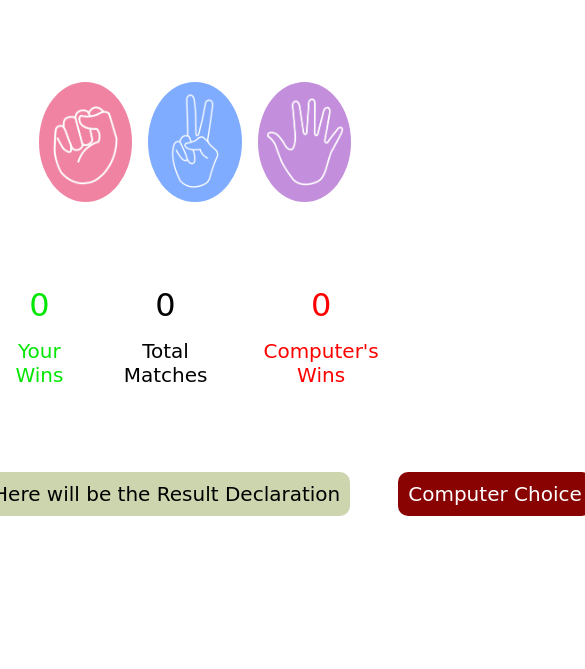
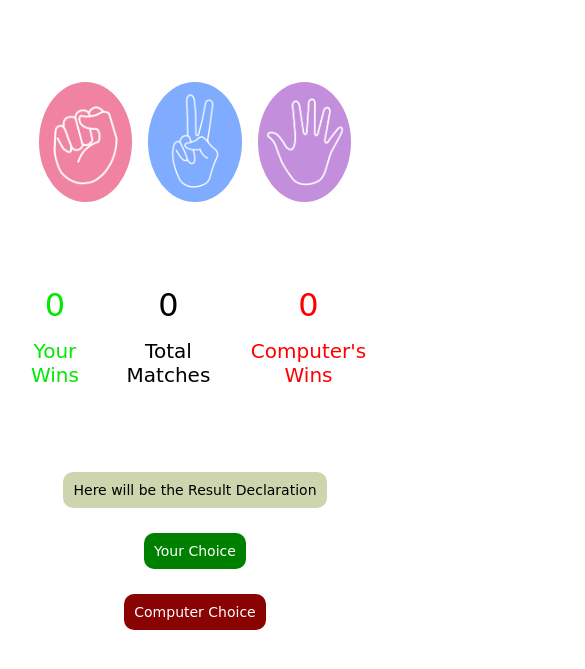
Before and after one commit to Mubashir-Rafiq/Rock-Paper-Scissor-Game, a plain HTML site: page index.html in a window 390 px wide. Shown: the part 87-756 px from the top of the page, 585 px wide, since content can reach past the window. Drawn offline with Linux system fonts and the light colour scheme.

Commit message:
Completely Responsive

```diff
--- a/style.css
+++ b/style.css
@@ -94,8 +94,11 @@ h1{
 }
 
 .info-boxes{
-    display: flex;
-    gap: 3rem;
+    display: grid;
+    gap: 25px;
+    grid-template-columns: repeat(3, max-content);
+    grid-template-areas: 'user result comp';
+    justify-content: center;
 }
 
 
@@ -104,17 +107,34 @@ h1{
     padding: max(10px, 0.5vw);
     border-radius: 10px;
     color: white;
+    font-size: clamp(14px ,2vw, 20px );
 }
 
 #user-choice{
     background-color:green ;
+    grid-area: user;
 }
 
 #result-box{
     background-color: #ccd5ae;
     color: black;
+    grid-area: result;
 }
 
 #comp-choice{
     background-color: rgb(137, 3, 3);
+    grid-area: comp;
 }
+
+@media (width < 730px){
+    .info-boxes{
+        grid-template-columns: max-content;
+        justify-items: center;
+        grid-template-areas: 'result'
+                             'user'
+                             'comp';
+    }
+    .score-section{
+        width: 90%;
+    }
+}
```
